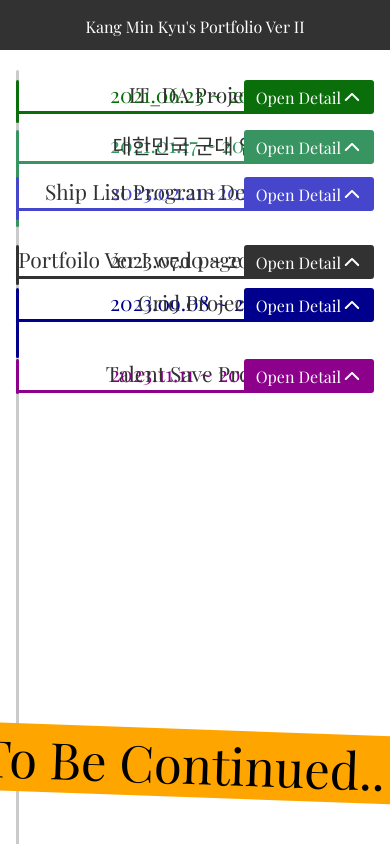
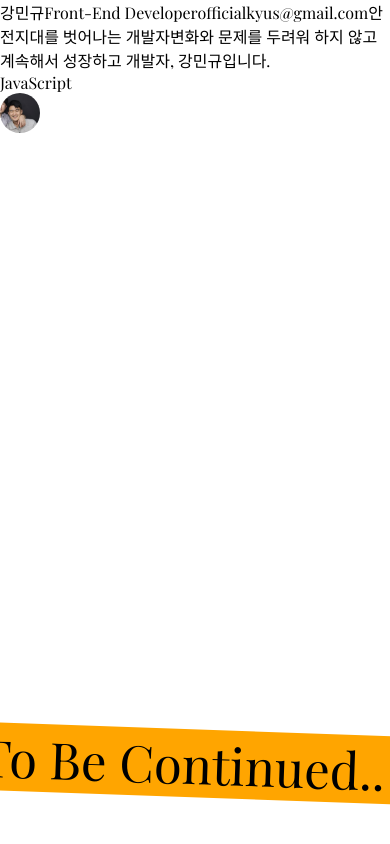
Before and after one commit to selfishAltruism/Portfolio_ver2, a React (Create React App) app: page / in a window 390 px wide. Shown: the top 844 px of the page. Built offline with nearby package versions, Linux system fonts and the light colour scheme; a web font is replaced by a local one.

Commit message:
add pofile component

```diff
--- a/package.json
+++ b/package.json
@@ -3,6 +3,9 @@
   "version": "0.1.0",
   "private": true,
   "dependencies": {
+    "@emotion/react": "^11.11.1",
+    "@emotion/styled": "^11.11.0",
+    "@mui/material": "^5.14.18",
     "@testing-library/jest-dom": "^5.17.0",
     "@testing-library/react": "^13.4.0",
     "@testing-library/user-event": "^13.5.0",
@@ -15,7 +18,9 @@
     "react-device-detect": "^2.2.3",
     "react-dom": "^18.2.0",
     "react-icons": "^4.12.0",
+    "react-notion": "^0.10.0",
     "react-responsive": "^9.0.2",
+    "react-router-dom": "^6.20.0",
     "react-scripts": "5.0.1",
     "typescript": "^4.9.5",
     "web-vitals": "^2.1.4"
--- a/src/App.tsx
+++ b/src/App.tsx
@@ -6,6 +6,7 @@ import "./App.css";
 
 import FirstPage from "./FirstPage";
 import Portfolio from "./Portfolio";
+import { BrowserRouter as Router, Routes, Route } from "react-router-dom";
 
 export const context = createContext<{
   setPageChangeState?: React.Dispatch<React.SetStateAction<number>>;
@@ -24,9 +25,30 @@ function App() {
           setPageChangeState,
         }}
       >
-        {pageChangeState === 0 && !isMobile ? <FirstPage /> : <Portfolio />}
-        {/* <Portfolio /> */}
-        {/*  <FirstPage /> */}
+        <Router>
+          <Routes>
+            <Route
+              path="/"
+              element={
+                pageChangeState === 0 && !isMobile ? (
+                  <FirstPage />
+                ) : (
+                  <Portfolio />
+                )
+              }
+            ></Route>
+            <Route
+              path="/grid"
+              element={
+                pageChangeState === 0 && !isMobile ? (
+                  <FirstPage />
+                ) : (
+                  <Portfolio />
+                )
+              }
+            ></Route>
+          </Routes>
+        </Router>
       </context.Provider>
     </>
   );
--- a/src/Portfolio.tsx
+++ b/src/Portfolio.tsx
@@ -1,6 +1,7 @@
 import * as React from "react";
 import { useState, createContext, useContext, useReducer } from "react";
 import { context } from "./App";
+import "./Portfoilo.css";
 
 import Timepoint from "./Timepoint";
 import IT_DADetail from "./detailPage/IT_DADetail";
@@ -8,7 +9,7 @@ import MilitaryEnlistmentDetail from "./detailPage/MilitaryEnlistmentDetail";
 import ShipListDetail from "./detailPage/ShipListDetail";
 import PortfolioDetail from "./detailPage/PortfolioDetail";
 
-import "./Portfoilo.css";
+import Profile from "./Profile";
 
 export const MAXLENGTH_TIMEBAR = 750;
 
@@ -51,61 +52,44 @@ function Portfolio() {
 
   return (
     <>
-      <div className="defaulttimebar"></div>
-      <ditailContext.Provider
-        value={{
-          TimePointDetailLength,
-          universityDetailState,
-          studentCouncilDetailState,
-          it_daDetailState,
-          militaryEnlistmentDetailState,
-          shipListDetailState,
-          portfolioDetailState,
-        }}
-      >
+      <Profile />
+
+      {/*       <div className="defaulttimebar"></div>
       <Timepoint
         barColor="#0A6E0A"
         barTop={10}
         barLength={43}
-          startTime="2021.06.23 ~ 2021.12.20"
+        startTime="21.06.23 ~ 21.12.20"
         title="IT_DA Project"
         setState={setIt_daDetailState}
       />
-
-        <IT_DADetail barColor="#0A6E0A" barTop={10} />
 
       <Timepoint
         barColor="#389561"
         barTop={60}
         barLength={97}
-          startTime="2021.01.17 ~ 2023.06.15"
+        startTime="21.01.17 ~ 23.06.15"
         title="대한민국 군대 입대"
         setState={setMilitaryEnlistmentDetailState}
       />
-
-        <MilitaryEnlistmentDetail barColor="#389561" barTop={60} />
 
       <Timepoint
         barColor="#4646CD"
         barTop={107}
         barLength={43}
-          startTime="2023.02.21~2023.02.25"
+        startTime="23.02.21~23.02.25"
         title="Ship List Program Development"
         setState={setShipListDetailState}
       />
-
-        <ShipListDetail barColor="#4646CD" barTop={107} />
 
       <Timepoint
         barColor="#323232"
         barTop={175}
         barLength={40}
-          startTime="2023.07.10 ~ 2023.07.11"
+        startTime="23.07.10 ~ 23.07.11"
         title="Portfoilo Ver I wed page Development"
         setState={setPortfolioDetailState}
       />
-
-        <PortfolioDetail barColor="#323232" barTop={175} />
 
       <div
         id="portfolioTitle"
@@ -120,7 +104,7 @@ function Portfolio() {
         barColor="#00008C"
         barTop={218}
         barLength={70}
-          startTime="2023.09.08 ~ 2023.11.10"
+        startTime="23.09.08 ~ 23.11.10"
         title="Grid Project"
         setState={() => {}}
       />
@@ -129,11 +113,10 @@ function Portfolio() {
         barColor="#8c008c"
         barTop={289}
         barLength={35}
-          startTime="2023.11.11 ~ 2023.11.12"
+        startTime="23.11.11 ~ 23.11.12"
         title="Talent Save Project"
         setState={() => {}}
-        />
-      </ditailContext.Provider>
+      /> */}
 
       <a href="https://github.com/selfishAltruism">
         <div id="gitLink2">
--- /dev/null
+++ b/src/Profile.tsx
@@ -0,0 +1,24 @@
+import Avatar from "@mui/material/Avatar";
+
+function Profile() {
+  return (
+    <>
+      <div className="profile-contianer">
+        <span className="name">강민규</span>
+        <span className="role">Front-End Developer</span>
+        <span className="email">officialkyus@gmail.com</span>
+        <span className="main-content">안전지대를 벗어나는 개발자</span>
+        <span className="sub-content">
+          변화와 문제를 두려워 하지 않고 계속해서 성장하고 개발자, 강민규입니다.
+        </span>
+        <span className="stack-label"></span>
+        <div className="stacks">
+          <div className="stack">JavaScript</div>
+        </div>
+      </div>
+      <Avatar alt="Kang Min Kyu" src="img/profile.jpg" />
+    </>
+  );
+}
+
+export default Profile;
--- a/src/Timepoint.tsx
+++ b/src/Timepoint.tsx
@@ -60,63 +60,6 @@ function Timepoint(props: Props) {
   startTimeLineStyle.background = `${props.barColor}`;
   startTimeLineStyle.top = `${props.barTop + 70 + 31}px`;
 
-  const [loadingBlockState, setLoadingBlockState] = useState("0vw");
-
-  const loadingBlockStyle = {
-    background: "black",
-
-    top: "70px",
-
-    width: loadingBlockState,
-  };
-
-  loadingBlockStyle.background = `${props.barColor}`;
-  loadingBlockStyle.top = `${props.barTop + 70}px`;
-
-  const [IoIosAddCircleState, setIoIosAddCircleState] =
-    useState("rotate(0deg)");
-
-  const IoIosAddCircleStyle = {
-    transform: `${IoIosAddCircleState}`,
-  };
-
-  const [detailBlockText, setDetailBlockText] = useState("Open Detail");
-
-  const detailBlockClick = () => {
-    if (IoIosAddCircleState == "rotate(0deg)") {
-      setIoIosAddCircleState("rotate(180deg)");
-      setDetailBlockText("Close Detail ");
-
-      let LoadingBlockWidth = 0;
-      const interval = setInterval(() => {
-        LoadingBlockWidth = LoadingBlockWidth + 3;
-        setLoadingBlockState(`${LoadingBlockWidth}vw`);
-      }, 20);
-
-      props.setState(1);
-
-      setTimeout(() => {
-        clearInterval(interval);
-        setLoadingBlockState("90vw");
-      }, 600);
-    } else {
-      setIoIosAddCircleState("rotate(0deg)");
-      setDetailBlockText(" Open Detail ");
-      let LoadingBlockWidth = 90;
-      const interval = setInterval(() => {
-        LoadingBlockWidth = LoadingBlockWidth - 3;
-        setLoadingBlockState(`${LoadingBlockWidth}vw`);
-      }, 20);
-
-      props.setState(0);
-
-      setTimeout(() => {
-        clearInterval(interval);
-        setLoadingBlockState("0vw");
-      }, 600);
-    }
-  };
-
   return (
     <>
       <div id="timebar" style={timebarStyle}></div>
@@ -131,12 +74,7 @@ function Timepoint(props: Props) {
         <p>{props.title}</p>
       </div>
 
-      <div id="DetailBlock" style={DetailBlockStyle} onClick={detailBlockClick}>
-        <span>{detailBlockText}</span>
-        <IoIosArrowUp size="22" style={IoIosAddCircleStyle} />
-      </div>
-
-      <div id="loadingBlock" style={loadingBlockStyle}></div>
+      <div id="DetailBlock" style={DetailBlockStyle} onClick={() => {}}></div>
     </>
   );
 }
```
Also changed, not shown: public/img/profile.jpg (added), src/Profile.css (added), 1 other file (tests, documents, lock files or other folders). Lines whose indentation alone changed are shown as unchanged.
